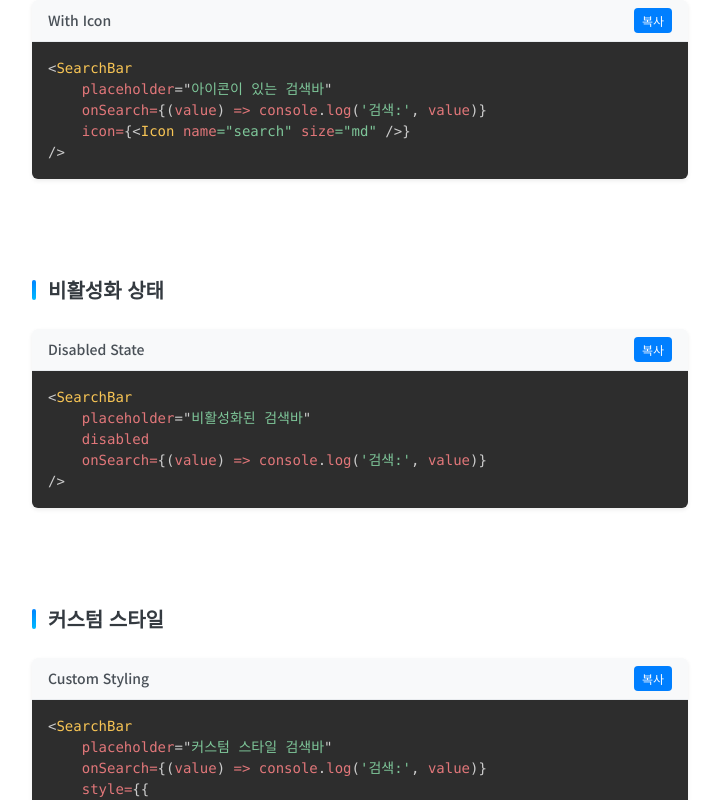
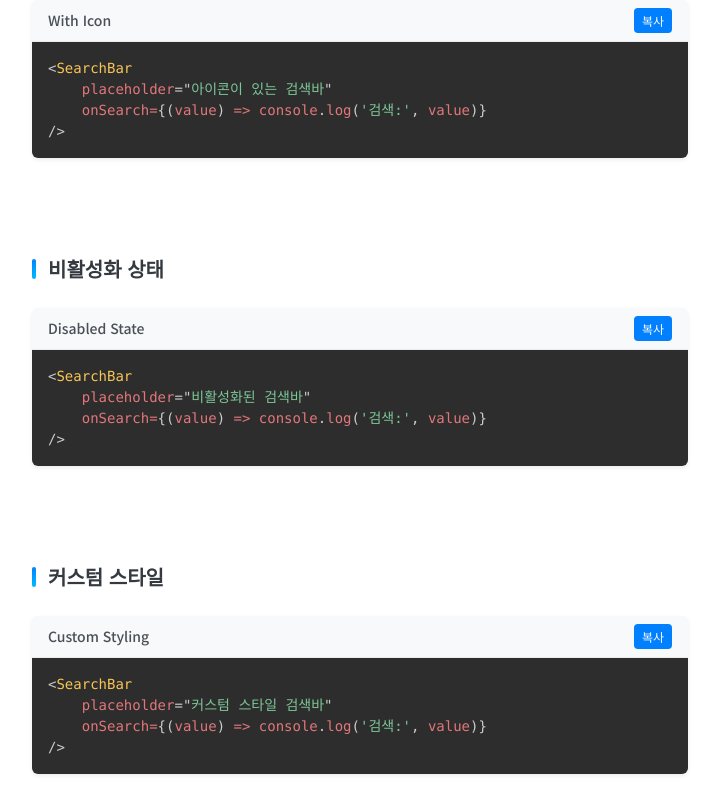
Before and after one commit to Starfish-122/CUI, a Next.js app: page /search-bar in a window 1280 px wide. Shown: the part 1480-2280 px from the top of the page, without its empty margins (300-1019 px from the left). Built offline with nearby package versions, Linux system fonts and the light colour scheme.

Commit message:
fix : Type error

```diff
--- a/src/app/(ui)/search-bar/data.ts
+++ b/src/app/(ui)/search-bar/data.ts
@@ -30,23 +30,16 @@ const handleSearch = (value) => {
 export const withIconCode: string = `<SearchBar
     placeholder="아이콘이 있는 검색바"
     onSearch={(value) => console.log('검색:', value)}
-    icon={<Icon name="search" size="md" />}
 />`;
 
 export const disabledCode: string = `<SearchBar
     placeholder="비활성화된 검색바"
-    disabled
     onSearch={(value) => console.log('검색:', value)}
 />`;
 
 export const customStyleCode: string = `<SearchBar
     placeholder="커스텀 스타일 검색바"
     onSearch={(value) => console.log('검색:', value)}
-    style={{
-        backgroundColor: '#f0f0f0',
-        border: '2px solid #007bff',
-        borderRadius: '25px'
-    }}
 />`;
 
 export const eventHandlingCode: string = `const [searchValue, setSearchValue] = useState('');
@@ -91,36 +84,12 @@ export const searchBarProps: SearchBarProp[] = [
         name: 'onSearch',
         default: '-',
         type: 'Function',
-        description: '검색 실행 시 호출되는 콜백 함수',
+        description: '검색 실행 시 호출되는 콜백 함수 (Enter 키 또는 검색 버튼 클릭 시)',
     },
     {
         name: 'placeholder',
-        default: '-',
+        default: '검색어를 입력하세요',
         type: 'String',
         description: '입력 필드의 플레이스홀더 텍스트',
     },
-    {
-        name: 'disabled',
-        default: 'false',
-        type: 'Boolean',
-        description: '검색바 비활성화 여부',
-    },
-    {
-        name: 'icon',
-        default: '-',
-        type: 'ReactNode',
-        description: '검색바에 표시할 아이콘',
-    },
-    {
-        name: 'style',
-        default: '-',
-        type: 'Object',
-        description: '인라인 스타일 객체',
-    },
-    {
-        name: 'className',
-        default: '-',
-        type: 'String',
-        description: '추가 CSS 클래스명',
-    },
 ];
--- a/src/components/common/searchBar/SearchBar.tsx
+++ b/src/components/common/searchBar/SearchBar.tsx
@@ -33,11 +33,19 @@ export interface SearchBarProps {
     value: string;
     onChange: (event: ChangeEvent<HTMLInputElement>) => void;
     placeholder?: string;
+    onSearch?: (searchValue: string) => void;
 }
 
-export default function SearchBar({ value, onChange, placeholder }: SearchBarProps) {
+export default function SearchBar({ value, onChange, placeholder, onSearch }: SearchBarProps) {
+    const handleSubmit = (e: React.FormEvent) => {
+        e.preventDefault();
+        if (onSearch && value.trim()) {
+            onSearch(value);
+        }
+    };
+
     return (
-        <>
+        <form onSubmit={handleSubmit}>
             <SearchBarContainer>
                 <SearchInput
                     type="text"
@@ -49,6 +57,6 @@ export default function SearchBar({ value, onChange, placeholder }: SearchBarPro
                     <Icon name="search" size="md" filled />
                 </SearchButton>
             </SearchBarContainer>
-        </>
+        </form>
     );
 }
--- a/src/routes/index.ts
+++ b/src/routes/index.ts
@@ -10,6 +10,3 @@ export { default as useAppRoutes } from './hooks';
 
 // 유틸리티 함수 내보내기
 export { formatRouteName, isValidRoute, generateNavLinks } from './utils';
-
-// API 로직 내보내기
-export { getRoutes } from './api';
```
